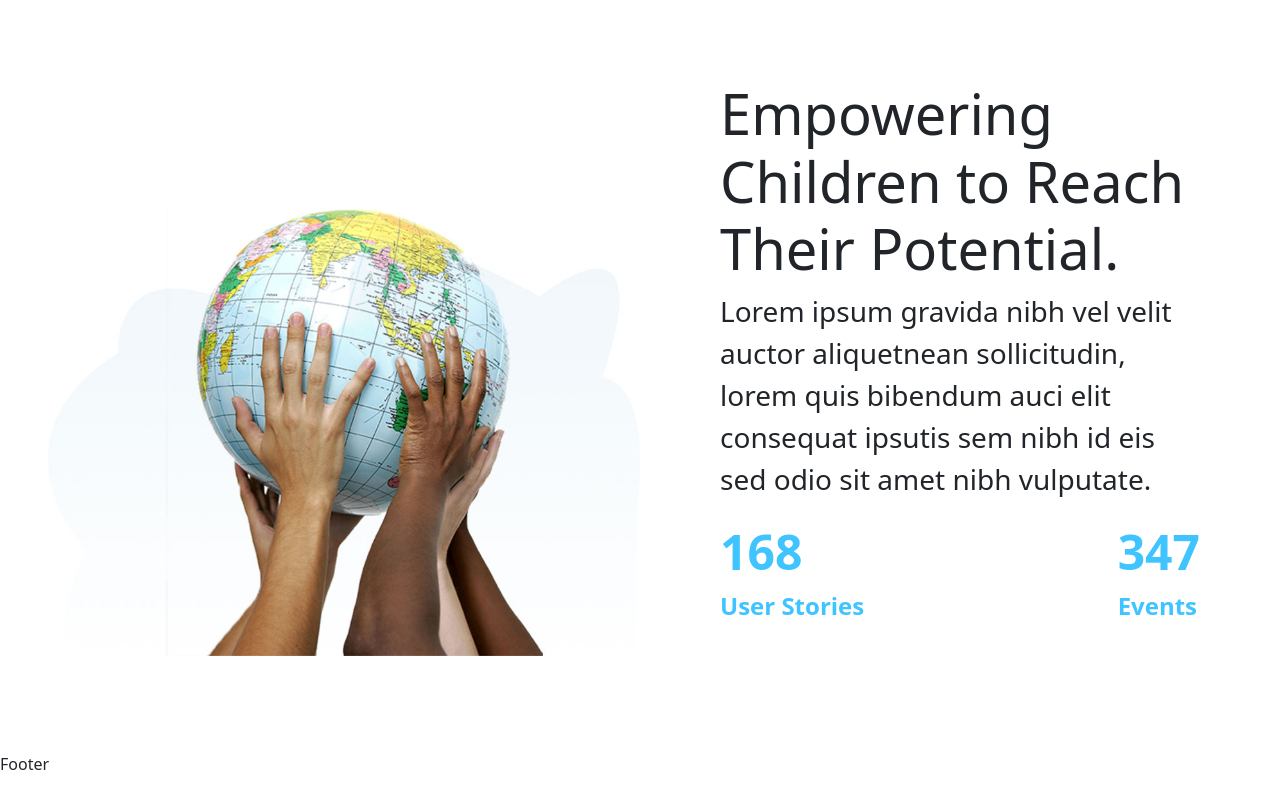
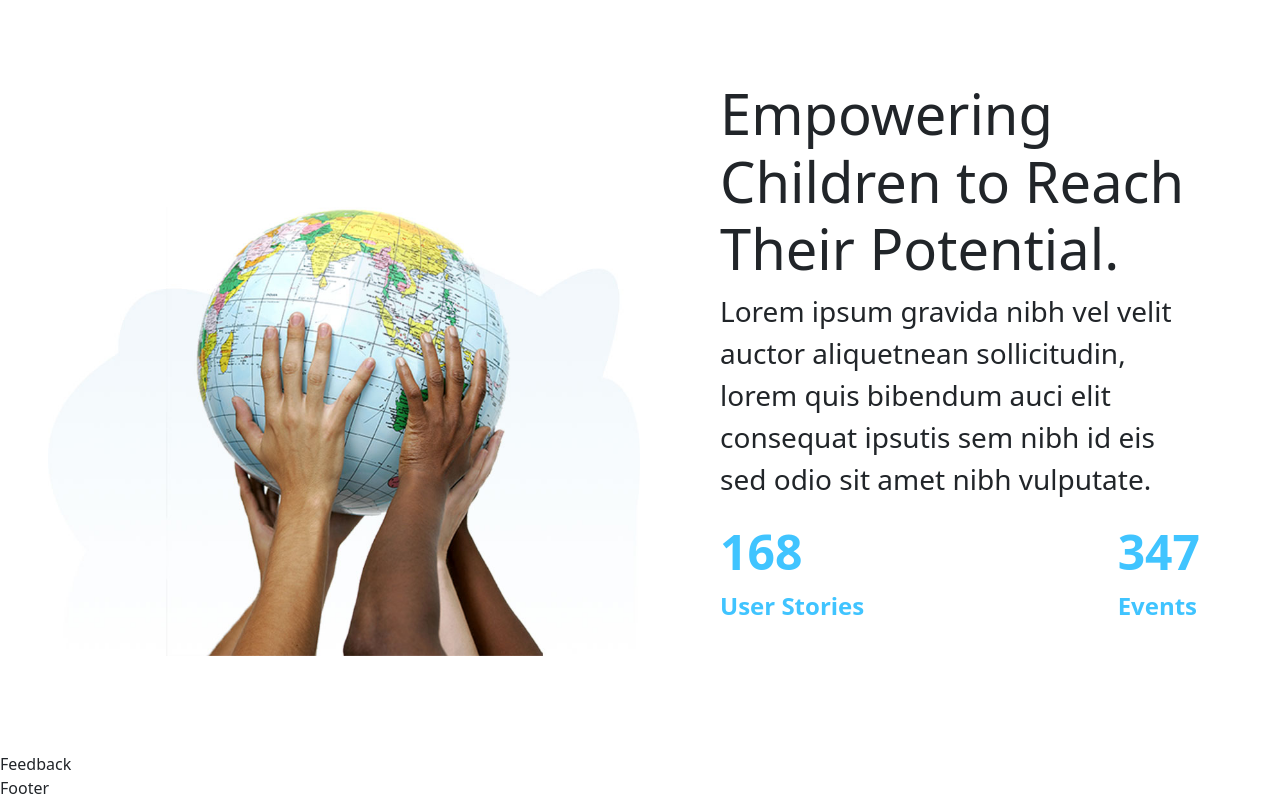
Before and after one commit to totarochristian/proj-html-vuejs, a Vue app: page / in a window 1280 px wide. Shown: the part 2250-3050 px from the top of the page. Before the commit the page ends 3026 px from the top, so only its background shows below. Built offline with nearby package versions, Linux system fonts and the light colour scheme.

Commit message:
Add empty feedback component and install it inside the main component

```diff
--- /dev/null
+++ b/src/components/Main/FeedbackComponent.vue
@@ -0,0 +1,15 @@
+<template>
+  <div id="feedback">
+    Feedback
+  </div>
+</template>
+
+<script>
+  export default {
+    name: 'Feedback'
+  }
+</script>
+
+<style lang="scss" scoped>
+
+</style>
--- a/src/components/Main/MainComponent.vue
+++ b/src/components/Main/MainComponent.vue
@@ -3,6 +3,7 @@
     <SubjectsComponent />
     <InHomeTutoringComponent />
     <ReachPotentialComponent />
+    <FeedbackComponent />
   </main>
 </template>
 
@@ -10,13 +11,15 @@
   import SubjectsComponent from './Subjects/SubjectsComponent.vue';
   import InHomeTutoringComponent from './InHomeTutoringComponent.vue';
   import ReachPotentialComponent from './ReachPotentialComponent.vue';
+  import FeedbackComponent from './FeedbackComponent.vue';
 
   export default {
     name: 'Main',
     components:{
       SubjectsComponent,
       InHomeTutoringComponent,
-      ReachPotentialComponent
+      ReachPotentialComponent,
+      FeedbackComponent
     }
   }
 </script>
```
